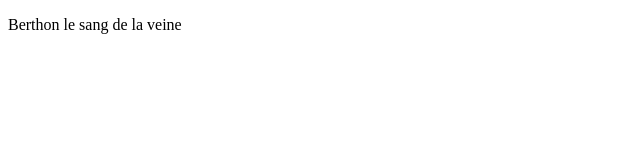
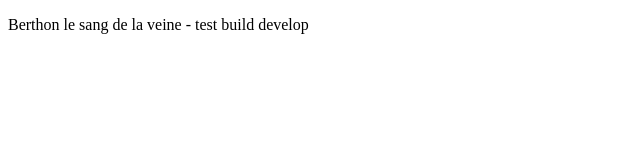
Before and after one commit to t-donnenfeld/berthonweb, a plain HTML site: page index.html in a window 1280 px wide. Shown: the whole page, without its empty margins (0-640 px from the left). Drawn offline with Linux system fonts and the light colour scheme.

Commit message:
ci: test push develop
Signed-off-by: Theotime Donnenfeld <tdonnenfeld@proton.me>

```diff
--- a/index.html
+++ b/index.html
@@ -8,7 +8,7 @@
 
 <body>
     <div>
-        <p>Berthon le sang de la veine</p>
+        <p>Berthon le sang de la veine - test build develop</p>
     </div>
 </body>
 
```
